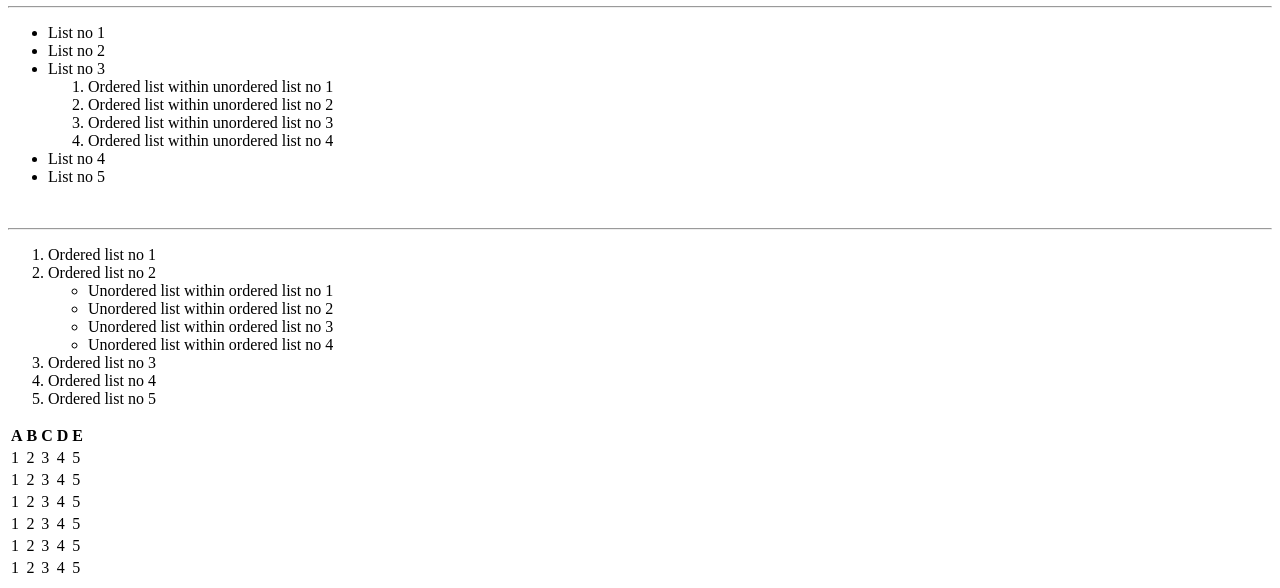
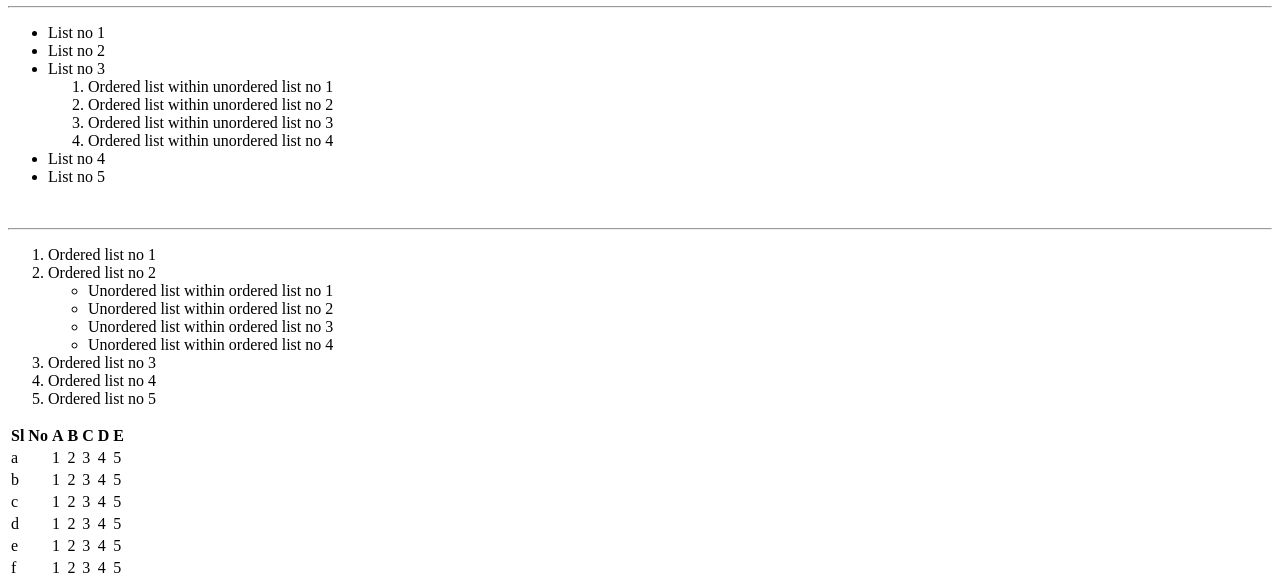
Before and after one commit to mousam-kumar/html, a plain HTML site: page index.html in a window 1280 px wide. Shown: the part 854-1442 px from the top of the page. Drawn offline with Linux system fonts and the light colour scheme.

Commit message:
Modified the table

```diff
--- a/index.html
+++ b/index.html
@@ -57,13 +57,15 @@
 
 <table>
     <thead>
-        <th>A</th>
+        <th>Sl No</th>
+        <th> A </th>
         <th>B</th>
         <th>C</th>
         <th>D</th>
         <th>E</th>
     </thead>
     <tbody>
+        <td>a</td>
         <td>1</td>
         <td>2</td>
         <td>3</td>
@@ -71,6 +73,7 @@
         <td>5</td>
     </tbody>
     <tbody>
+        <td>b</td>
         <td>1</td>
         <td>2</td>
         <td>3</td>
@@ -78,6 +81,7 @@
         <td>5</td>
     </tbody>
     <tbody>
+        <td>c</td>
         <td>1</td>
         <td>2</td>
         <td>3</td>
@@ -85,6 +89,7 @@
         <td>5</td>
     </tbody>
     <tbody>
+        <td>d</td>
         <td>1</td>
         <td>2</td>
         <td>3</td>
@@ -92,6 +97,7 @@
         <td>5</td>
     </tbody>
     <tbody>
+        <td>e</td>
         <td>1</td>
         <td>2</td>
         <td>3</td>
@@ -99,6 +105,7 @@
         <td>5</td>
     </tbody>
     <tbody>
+        <td>f</td>
         <td>1</td>
         <td>2</td>
         <td>3</td>
```
